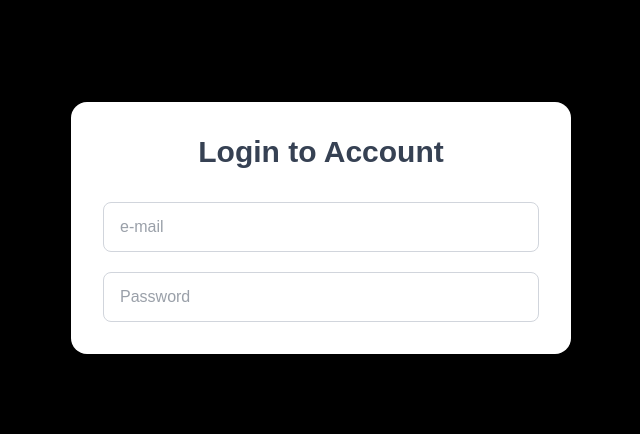
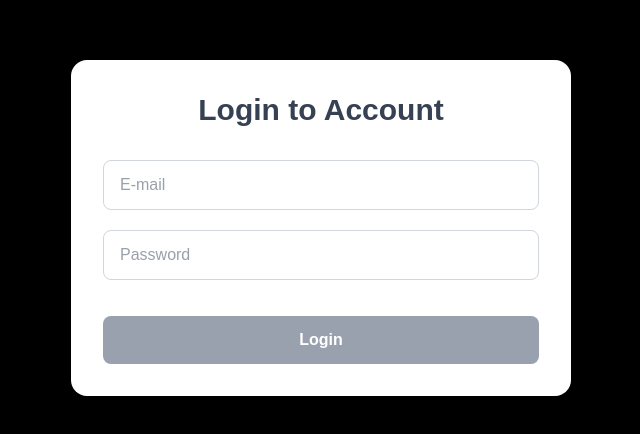
Before and after one commit to vvaciej/nauka-backend, a Next.js app in the folder my-app/: page /login in a window 1280 px wide. Shown: the part 172-606 px from the top of the page, without its empty margins (319-959 px from the left). Built offline with nearby package versions, Linux system fonts and the light colour scheme.

Commit message:
did login mechanism to check if there is any account with this email and password and changed that when user register or login inputs resets

```diff
--- /dev/null
+++ b/my-app/app/api/login/route.ts
@@ -0,0 +1,51 @@
+import bcrypt from 'bcrypt';
+
+export async function POST(req: Request) {
+	try {
+		const { email, password } = await req.json();
+
+		// Pobranie użytkowników z Drupala
+		const response = await fetch('http://localhost/drupal10/jsonapi/node/nauka_backend');
+
+		const data = await response.json();
+
+		// Szukanie użytkownika po emailu
+		const user = data.data.find((item: any) => item.attributes.field_email === email);
+
+		if (!user) {
+			return Response.json({ error: 'Nie znaleziono użytkownika.' }, { status: 404 });
+		}
+
+		// Porównanie hasła z hashem zapisanym w bazie
+		const passwordCorrect = await bcrypt.compare(password, user.attributes.field_password);
+
+		if (!passwordCorrect) {
+			return Response.json({ error: 'Nieprawidłowe hasło.' }, { status: 401 });
+		}
+
+    console.log('✅ LOGOWANIE UDANE!');
+
+		// Sukces
+		return Response.json(
+			{
+				success: true,
+				message: 'Zalogowano pomyślnie!',
+				user: user.attributes,
+			},
+			{
+				status: 200,
+			},
+		);
+	} catch (error) {
+		console.error(error);
+
+		return Response.json(
+			{
+				error: 'Błąd serwera.',
+			},
+			{
+				status: 500,
+			},
+		);
+	}
+}
--- a/my-app/app/login/page.tsx
+++ b/my-app/app/login/page.tsx
@@ -1,21 +1,63 @@
 'use client'
 
+import { useState } from "react";
+
 export default function Register() {
+  const [email, setEmail] = useState('');
+  const [password, setPassword] = useState('');
+
+  const passwordValid = password.trim().length >= 3;
+  const emailValid = email.trim().length >= 3;
+
+  const formValid = emailValid && passwordValid;
+
+  const handleSubmit = async (e: React.FormEvent) => {
+		e.preventDefault();
+
+		const response = await fetch('/api/login', {
+			method: 'POST',
+			headers: {
+				'Content-Type': 'application/json',
+			},
+			body: JSON.stringify({
+				email,
+				password,
+			}),
+		});
+
+		const data = await response.json();
+
+		console.log(data);
+	};
+
   return (
 		<div className='h-screen flex justify-center items-center bg-black'>
 			<div className='w-125 rounded-2xl bg-white p-8 shadow-xl'>
 				<h1 className='text-3xl font-bold text-center text-gray-700 mb-8'>Login to Account</h1>
-				<form className='flex flex-col gap-5'>
+				<form onSubmit={handleSubmit} className='flex flex-col gap-5'>
 					<input
 						type='email'
-						placeholder='e-mail'
+						placeholder='E-mail'
+						value={email}
+						onChange={e => setEmail(e.target.value)}
 						className='border border-gray-300 rounded-lg px-4 py-3 text-gray-700 outline-none focus:border-blue-500'
 					/>
+
 					<input
 						type='password'
 						placeholder='Password'
-						className={`border border-gray-300 rounded-lg px-4 py-3 text-gray-700 outline-none focus:border-blue-500`}
+						value={password}
+						onChange={e => setPassword(e.target.value)}
+						className='border border-gray-300 rounded-lg px-4 py-3 text-gray-700 outline-none focus:border-blue-500'
 					/>
+					<button
+						type='submit'
+            disabled={!formValid}
+						className={`mt-4 rounded-lg py-3 text-white font-semibold transition-colors ${
+							formValid ? 'bg-blue-600 hover:bg-blue-700 cursor-pointer' : 'bg-gray-400 cursor-not-allowed'
+						}`}>
+						Login
+					</button>
 				</form>
 			</div>
 		</div>
--- a/my-app/app/register/page.tsx
+++ b/my-app/app/register/page.tsx
@@ -26,6 +26,21 @@ export default function Register() {
 		return regex.test(email);
 	};
 
+	const emailValid = validateEmail(email);
+
+	const validatePassword = (password: string) => {
+		const regex = /^(?=.*[a-z])(?=.*[A-Z])(?=.*\d)(?=.*[@$!%*?&.,#?])[A-Za-z\d@$!%*?&.,#?]{8,}$/;
+
+		return regex.test(password);
+	};
+
+	const passwordValid = validatePassword(password);
+
+	const passwordsMatch = confirmPassword.length > 0 && password === confirmPassword;
+
+	const formValid =
+		firstName.trim().length >= 2 && lastName.trim().length >= 5 && emailValid && passwordValid && passwordsMatch;
+
 		  const handleSubmit = async (e: React.FormEvent) => {
 				e.preventDefault();
 
@@ -49,29 +64,25 @@ export default function Register() {
 						}),
 					});
 
-      console.log('STATUS', response.status);
+					const data = await response.json();
 
-      const text = await response.text();
-      console.log(text);
+					console.log(data);
+
+					if (response.ok) {
+						setFirstName('');
+						setLastName('');
+						setEmail('');
+						setPassword('');
+						setConfirmPassword('');
+
+						alert('Rejestracja zakończona sukcesem!');
+					} else {
+						alert('Błąd podczas rejestracji.');
+					}
 				} catch (err) {
 					console.error(err);
 				}
 			};
-
-	const emailValid = validateEmail(email);
-
-	const validatePassword = (password: string) => {
-		const regex = /^(?=.*[a-z])(?=.*[A-Z])(?=.*\d)(?=.*[@$!%*?&.,#?])[A-Za-z\d@$!%*?&.,#?]{8,}$/;
-
-		return regex.test(password);
-	};
-
-	const passwordValid = validatePassword(password);
-
-	const passwordsMatch = confirmPassword.length > 0 && password === confirmPassword;
-
-	const formValid =
-		firstName.trim().length >= 2 && lastName.trim().length >= 5 && emailValid && passwordValid && passwordsMatch;
 
 	return (
 		<div className='h-screen flex justify-center items-center bg-black'>
```
Lines whose indentation alone changed are shown as unchanged.
